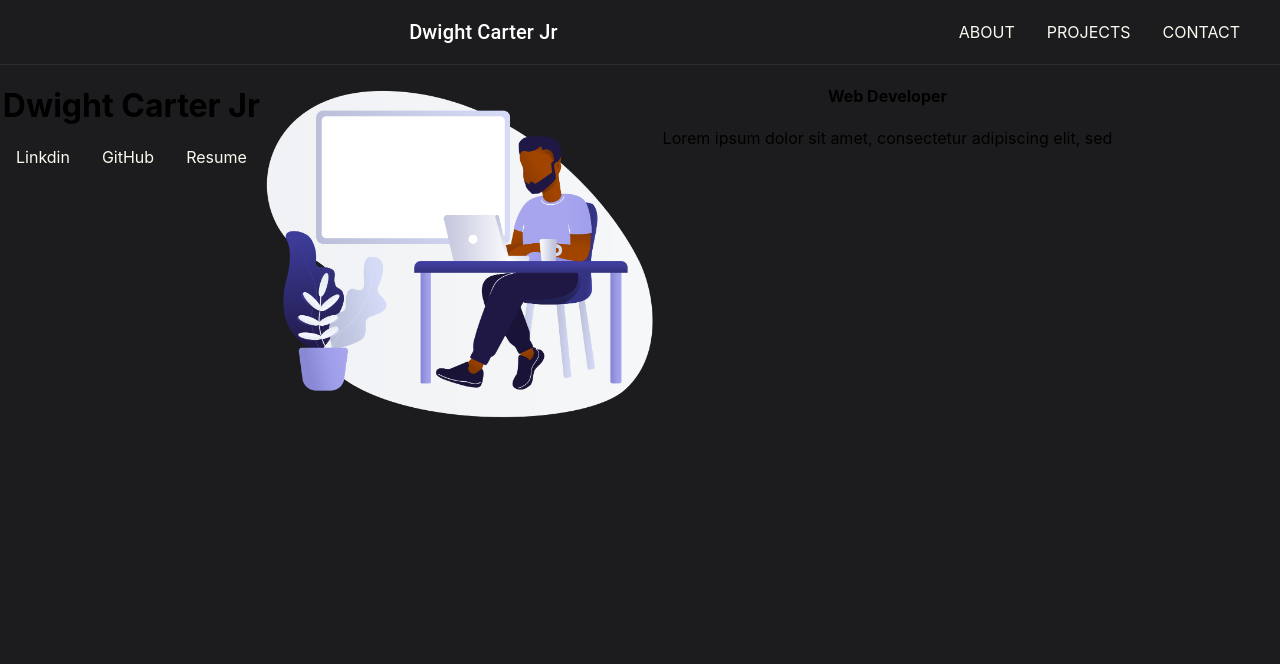
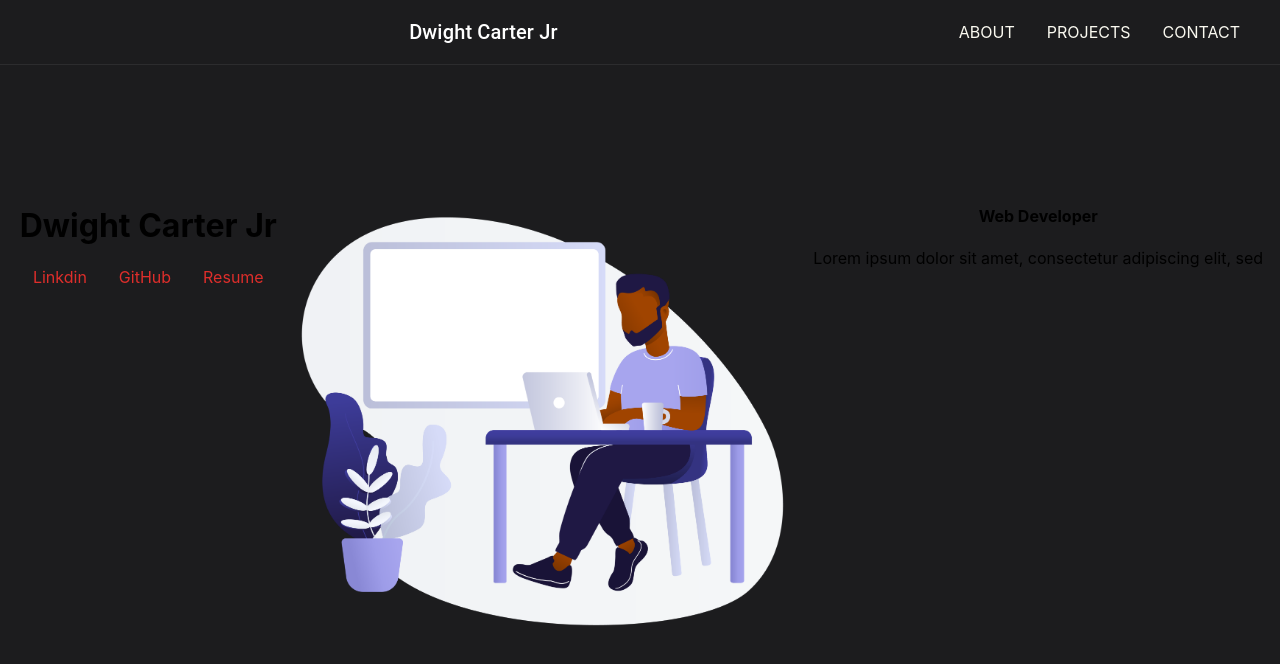
Before and after one commit to DwightX/react-portfolio, a React (Create React App) app: page / in a window 1280 px wide. Shown: the top 664 px of the page. Built offline with nearby package versions, Linux system fonts and the light colour scheme.

Commit message:
Link Style

```diff
--- a/src/components/Maincontent.js
+++ b/src/components/Maincontent.js
@@ -2,23 +2,24 @@ import React from 'react'
 import Box from '@mui/material/Box';
 import Link from '@mui/material/Link';
 import logo from '../images/bmlaptop.png'
-
-
+import { useTheme } from '@mui/material/styles';
 
 const Maincontent = props => {
+    const theme = useTheme();
+
     return (
   <div style={{ height: '90vh', margin: 0, padding: 0 }}>
-                <Box sx={{ display: 'flex'}} style={{ height: '10vh' }} >
+                <Box sx={{ display: 'flex',justifyContent:'space-evenly', pt:15, flexWrap:'wrap'}} >
                     <Box>
                         <h1>Dwight Carter Jr</h1>
                         <div>
-                        <Link className="linksMain" sx={{m:2}} color="secondary" href="https://www.linkedin.com/in/dwight-carter-b9025bb1/">Linkdin</Link>
-                        <Link className="linksMain" sx={{m:2}} color="secondary" href="https://github.com/dwightx">GitHub</Link>
-                        <Link className="linksMain" sx={{m:2}} color="secondary" href="https://docs.google.com/document/d/1i6ktrb8iiH-6tiGLRiBayXrLW5_puAK5kys8m6b8sUI/edit?usp=sharing">Resume</Link>
+                        <Link className="linksMain" sx={{m:2}} color={theme.palette.subset.main} href="https://www.linkedin.com/in/dwight-carter-b9025bb1/">Linkdin</Link>
+                        <Link className="linksMain" sx={{m:2}} color={theme.palette.subset.main} href="https://github.com/dwightx">GitHub</Link>
+                        <Link className="linksMain" sx={{m:2}} color={theme.palette.subset.main} href="https://docs.google.com/document/d/1i6ktrb8iiH-6tiGLRiBayXrLW5_puAK5kys8m6b8sUI/edit?usp=sharing">Resume</Link>
                         </div>
                     </Box>
                     <Box>
-                        <img style={{maxHeight:"400px"}} src={logo} alt='Logo'/>
+                        <img style={{maxHeight:"500px"}} src={logo} alt='Logo'/>
                     </Box>
                     <Box>
                         <h4>Web Developer</h4>
```
